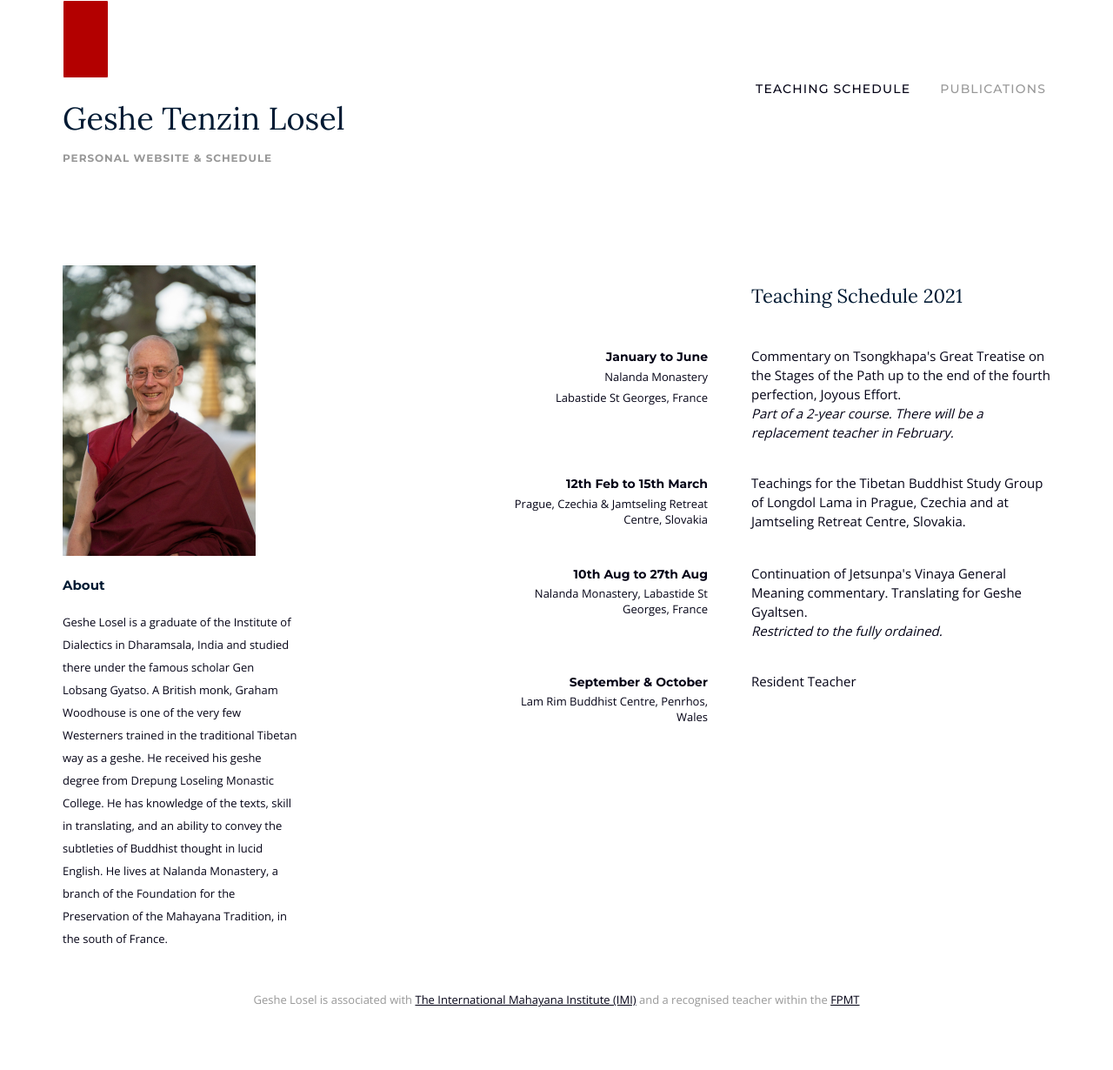
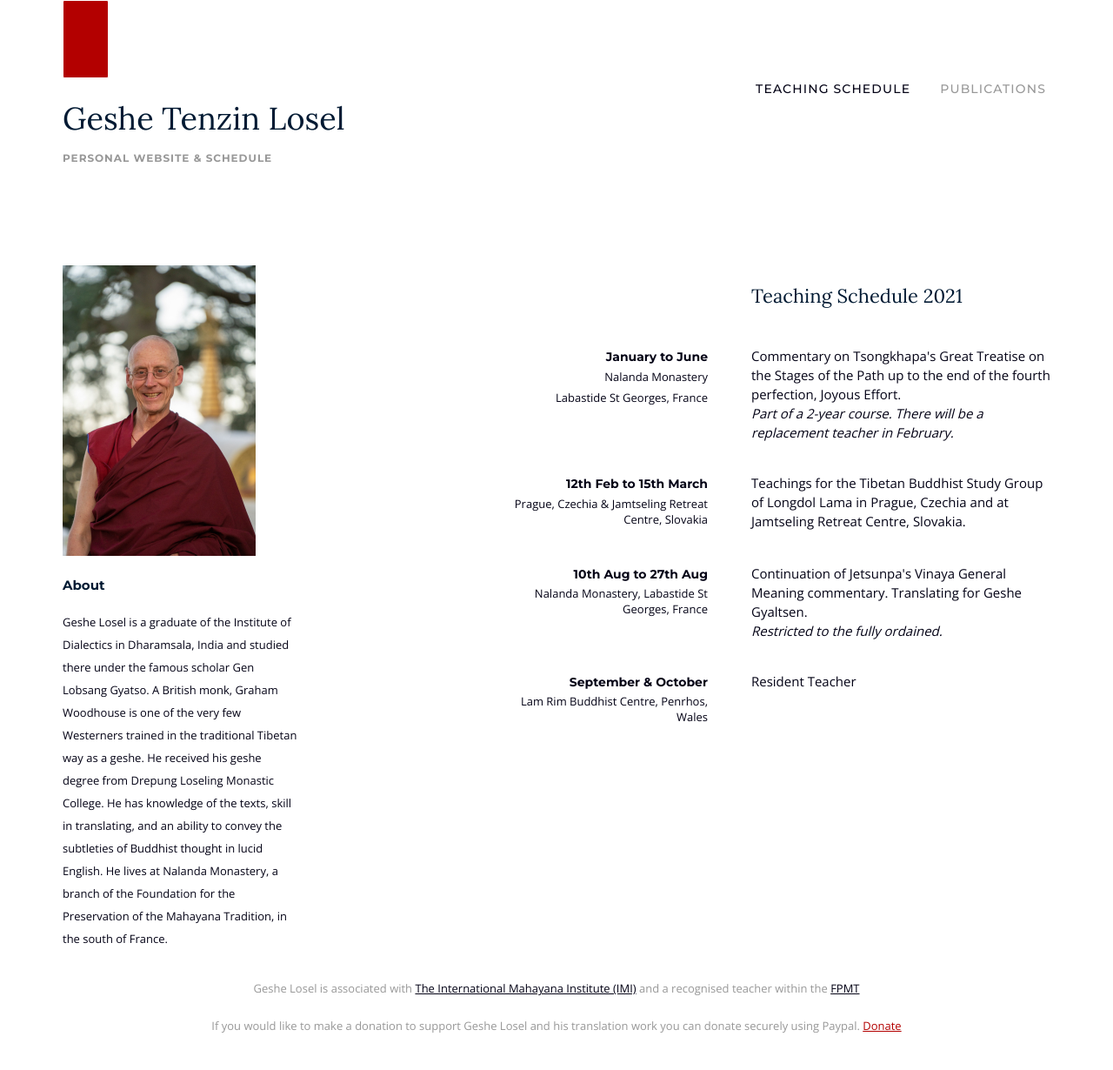
Before and after one commit to hallodom/geshe-graham-losel, a Jekyll site: the page built from index.html, in a window 1280 px wide. Shown: the whole page at 87% size. Built offline with Jekyll 4.4.1, drawn with Linux system fonts in a browser that asks for light colours.

Commit message:
Add donation link to footer

```diff
--- a/_includes/footer.html
+++ b/_includes/footer.html
@@ -1,12 +1,21 @@
-        <div class="row">
-          <footer class="col-xs-12">
-            <p class="footer-text">Geshe Losel is associated with <a href="http://imisangha.org/">The International Mahayana Institute (IMI)</a> and a recognised teacher within the <a href="http://fpmt.org/">FPMT</a></p>
-          </footer>
-        </div>
 
 
     </div>
-  <!-- End Wrapper -->
+    <!-- End Wrapper -->
+
+    <!-- Start Footer -->
+
+	<div class="wrap container-fluid">
+	  <div class="row">
+	      <footer class="col-xs-12">
+	        <p class="footer-text">Geshe Losel is associated with <a href="http://imisangha.org/">The International Mahayana Institute (IMI)</a> and a recognised teacher within the <a href="http://fpmt.org/">FPMT</a></p>
+	        <div class="footer-text">If you would like to make a donation to support Geshe Losel and his translation work you can donate securely using Paypal. <a class="dontate-link" href="https://paypal.me/grahamwoodhouse84
+	">Donate</a></div>
+	      </footer>
+	    </div>
+	</div>
+
+    <!-- End Footer -->
 
 </body>
 </html>
--- a/css/site.css
+++ b/css/site.css
@@ -314,7 +314,11 @@ a.publication-single__link {
 	text-align: center;
 	color: #989898;
 	font-size: 13px;
-	padding: 20px 0 40px;
+	margin: 20px 0 10px;
+}
+
+.footer-text:last-child {
+	margin-bottom: 40px;
 }
 
 .footer-text a {
@@ -325,6 +329,10 @@ a.publication-single__link {
 
 .footer-text a:hover {
 	text-decoration: none;
+}
+
+a.dontate-link {
+	color: #B30000;
 }
 
 /* xs */
```
Also changed, not shown: 13 other files.
